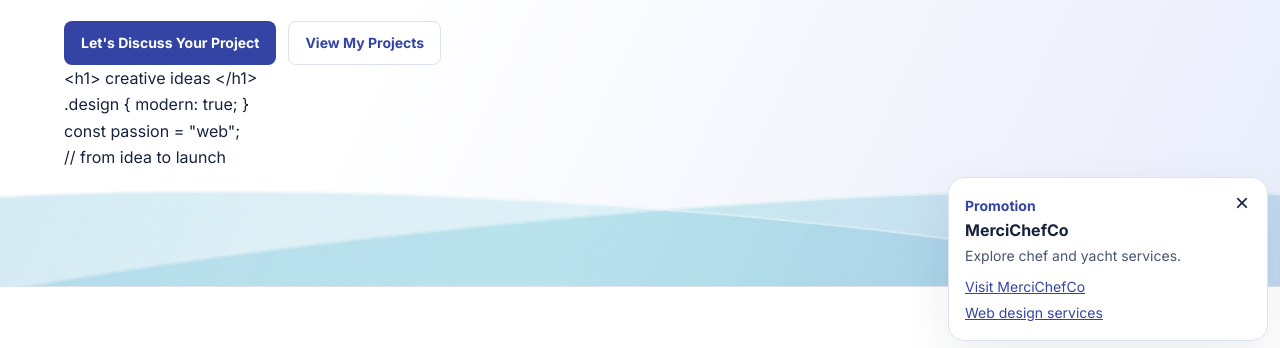
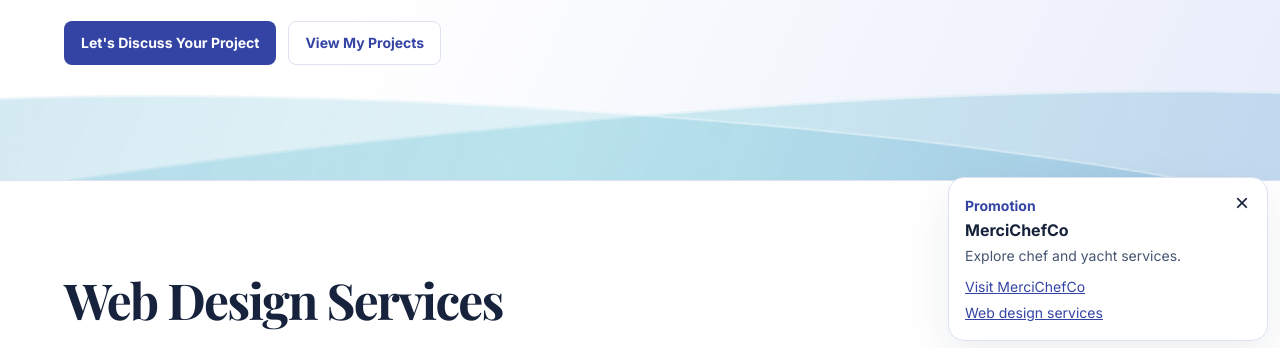
Before and after one commit to mcd2023/bp, a plain HTML site: page en/index.html in a window 1280 px wide. Shown: the part 447-795 px from the top of the page. Drawn offline with nearby package versions, Linux system fonts and the light colour scheme.

Commit message:
Remove code mockup from en/index.html

```diff
--- a/en/index.html
+++ b/en/index.html
@@ -13,7 +13,7 @@
   <link rel="alternate" hreflang="x-default" href="https://baharpala.com/">
 
   <link rel="icon" type="image/svg+xml" href="/favicon.svg">
-  <link rel="stylesheet" href="/style.css?v=sea-waves">
+  <link rel="stylesheet" href="/style.css?v=sea-waves-clean">
 
   <meta property="og:type" content="website">
   <meta property="og:site_name" content="Bahar Pala">
@@ -61,17 +61,6 @@
         </div>
       </div>
 
-      <div class="hero-card" aria-label="Web development example">
-        <div class="code-window">
-          <div class="window-top" aria-hidden="true">
-            <i></i><i></i><i></i>
-          </div>
-          <div class="code-line"><span>&lt;h1&gt;</span> creative ideas <span>&lt;/h1&gt;</span></div>
-          <div class="code-line"><span>.design</span> { modern: true; }</div>
-          <div class="code-line"><span>const</span> passion = "web";</div>
-          <div class="code-line accent">// from idea to launch</div>
-        </div>
-      </div>
     </section>
 
     <section id="services" class="section services-section" aria-labelledby="services-title">
```
